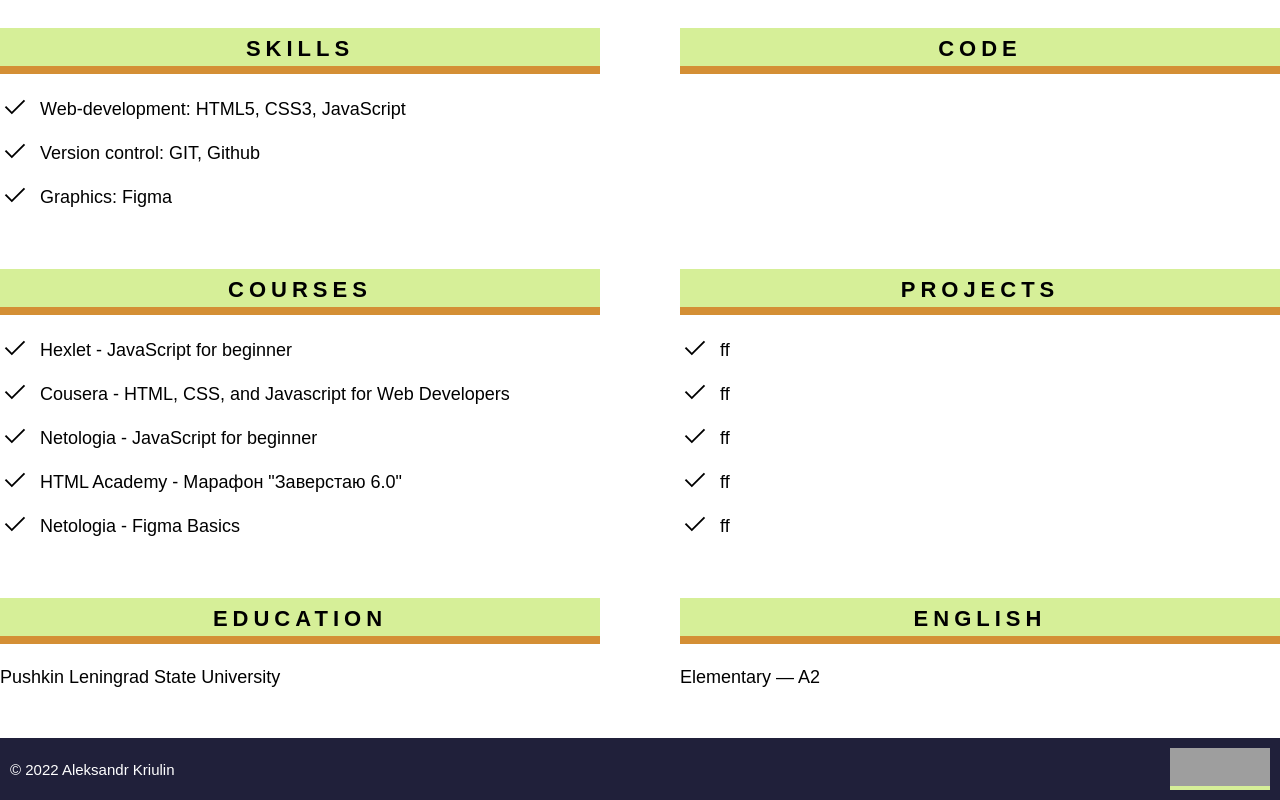
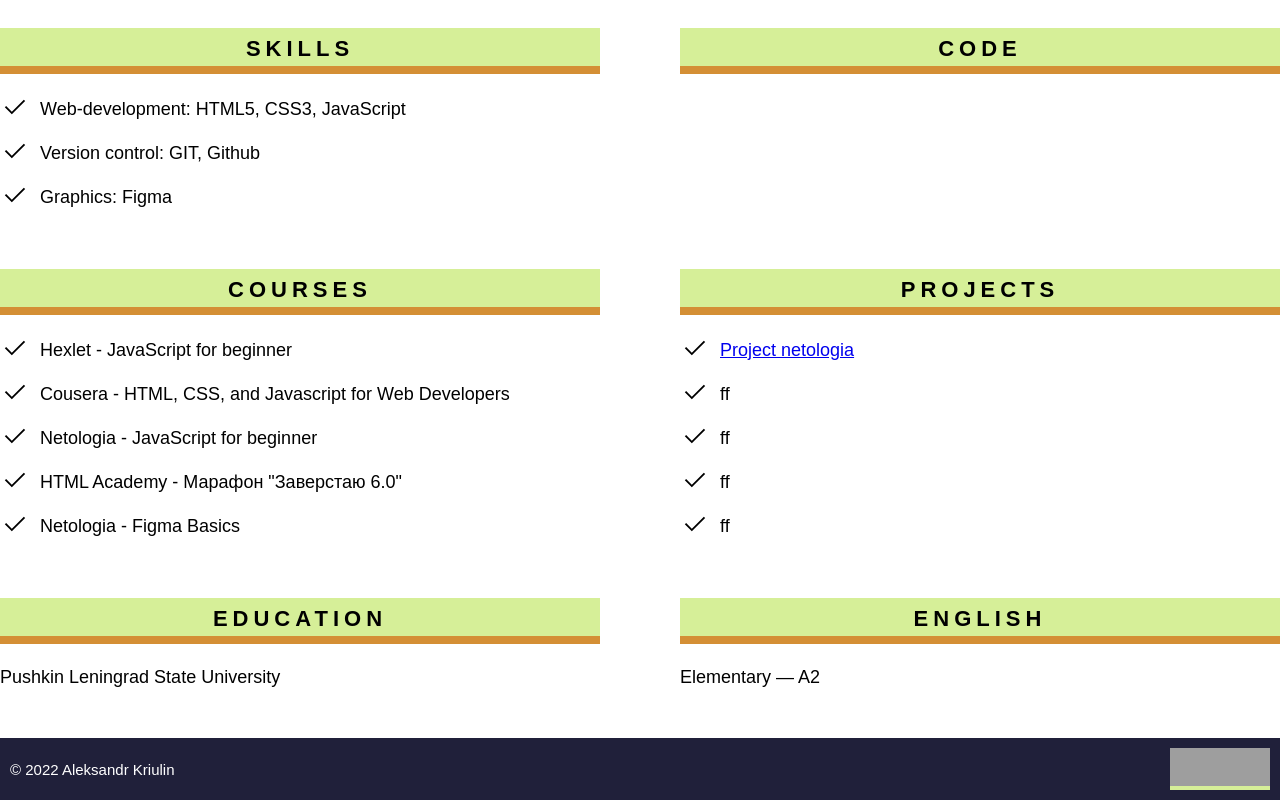
Before and after one commit to aleksandr2639/rsschool-cv-stage0-2022Q04, a plain HTML site: page index.html in a window 1280 px wide. Shown: the part 813-1613 px from the top of the page. Drawn offline with Linux system fonts and the light colour scheme; grey boxes are pictures that could not be loaded.

Commit message:
fix: load link project

```diff
--- a/index.html
+++ b/index.html
@@ -101,7 +101,9 @@
         <section class="section">
           <h2 class="section-title" id="projects">Projects</h2>
           <ul class="section-list">
-            <li class="section-item">ff</li>
+            <li class="section-item">
+              <a href="https://aleksandr2639.github.io/netologia_project/" target="_blank">Project netologia</a>
+            </li>
             <li class="section-item">ff</li>
             <li class="section-item">ff</li>
             <li class="section-item">ff</li>
```
